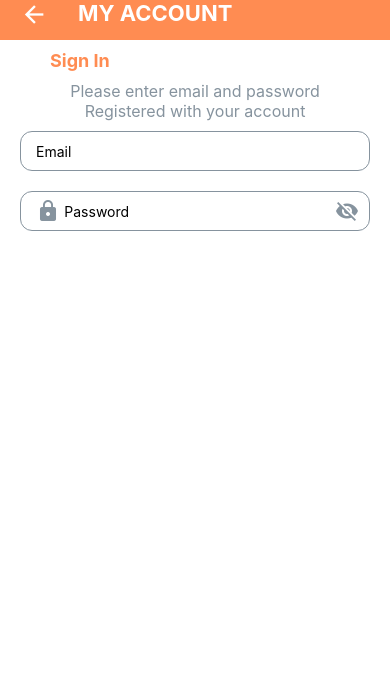
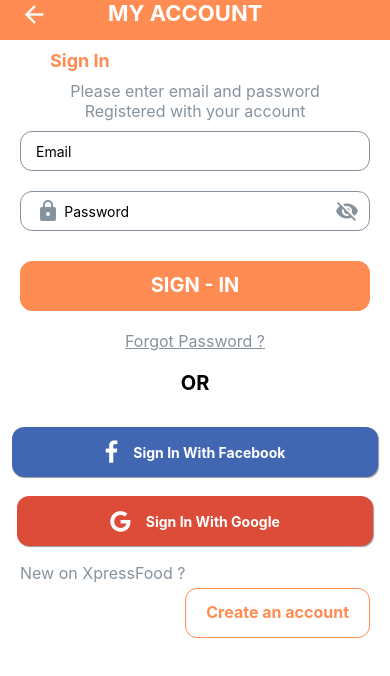
Before and after one commit to Wynne-Tran/DeliveryFood, a React Native app: screen / in a window 390 px wide. Shown: the top 676 px of the page. Built offline with nearby package versions, Linux system fonts and the light colour scheme.

Commit message:
finish design social login

```diff
--- a/src/components/Header.js
+++ b/src/components/Header.js
@@ -37,6 +37,6 @@
         color: colors.headerText,
         fontSize: 22,
         fontWeight: "bold",
-        marginLeft: 30,
+        marginLeft: 60,
     }
 })
--- a/src/global/styles.js
+++ b/src/global/styles.js
@@ -14,6 +14,25 @@
 
 export const parameters = {
     headerHeight: 40,
+    styledButton: {
+        backgroundColor: "#ff8c52",
+        alignContent: "center",
+        borderRadius: 12,
+        borderWidth: 1,
+        borderWidth: 1,
+        borderColor: "#ff8c52",
+        height: 50,
+        paddingHorizontal: 20,
+        width: '100%'
+    },
+    buttonTitle: {
+        color: "white",
+        fontSize: 20,
+        fontWeight: "bold",
+        alignItems: "center",
+        justifyContent: "center",
+        marginTop: -3
+    }
 
 }
 
--- a/src/screens/authScreens/SignInScreen.js
+++ b/src/screens/authScreens/SignInScreen.js
@@ -3,7 +3,7 @@
 import {colors, parameters, title} from "../../global/styles"
 import Header from '../../components/Header';
 import * as Animatable from 'react-native-animatable'
-import { Icon } from 'react-native-elements/dist/icons/Icon';
+import { Icon, Button, SocialIcon } from 'react-native-elements';
 
 const SignInScreen = () => {
 
@@ -60,6 +60,56 @@
                         />
                     </Animatable.View>
                 </View>
+
+
+                <View style = {{marginHorizontal: 20, marginTop: 30}}>
+                    <Button
+                        title = "SIGN - IN"
+                        buttonStyle = {parameters.styledButton}
+                        titleStyle = {parameters.buttonTitle}
+                    />
+                </View>
+
+                <View style = {{alignItems: "center", marginTop: 20}}>
+                    <Text style = {{...styles.text1, textDecorationLine: "underline"}}>Forgot Password ?</Text>
+                </View>
+
+                <View style = {{alignItems: "center", marginTop: 20, marginBottom: 20}}>
+                    <Text style = {{fontWeight: "bold", fontSize: 20}}>OR</Text>
+                </View>
+
+                <View style = {{marginHorizontal: 5, marginTop: 5}}>
+                    <SocialIcon
+                        title = "Sign In With Facebook"
+                        button
+                        type= "facebook"
+                        style = {styles.socialIcon}
+                        onPress = {() => {}}
+                    />
+                </View>
+
+                <View style = {{marginHorizontal: 10, marginTop: 5}}>
+                    <SocialIcon
+                        title = "Sign In With Google"
+                        button
+                        type= "google"
+                        style = {styles.socialIcon}
+                        onPress = {() => {}}
+                    />
+                </View>
+
+                <View style = {{marginTop: 10, marginLeft: 20, marginBottom: 5}}>
+                    <Text style = {{...styles.text1}}>New on XpressFood ?</Text>
+                </View>
+
+                <View style = {{alignItems: "flex-end", marginHorizontal: 20}}>
+                    <Button
+                        title="Create an account"
+                        buttonStyle={styles.createButton}
+                        titleStyle = {styles.createButtonTitle}
+
+                    />
+                </View>
             </View>
         </View>
     )
@@ -95,5 +145,28 @@
         alignItems: "center",
         height: 40,
         paddingLeft: 15
+    },
+    socialIcon: {
+        borderRadius: 12,
+        height: 50
+    },
+    createButton:{
+        backgroundColor: "white",
+        alignContent: "center",
+        justifyContent: "center",
+        borderRadius: 12,
+        borderWidth: 1,
+        borderColor: "#ff8c52",
+        height: 50,
+        paddingHorizontal: 20,
+
+    },
+    createButtonTitle:{
+        color: "#ff8c52",
+        fontSize: 16,
+        fontWeight: "bold",
+        alignItems: "center",
+        justifyContent: "center",
+        marginTop: -3
     }
 })
```
